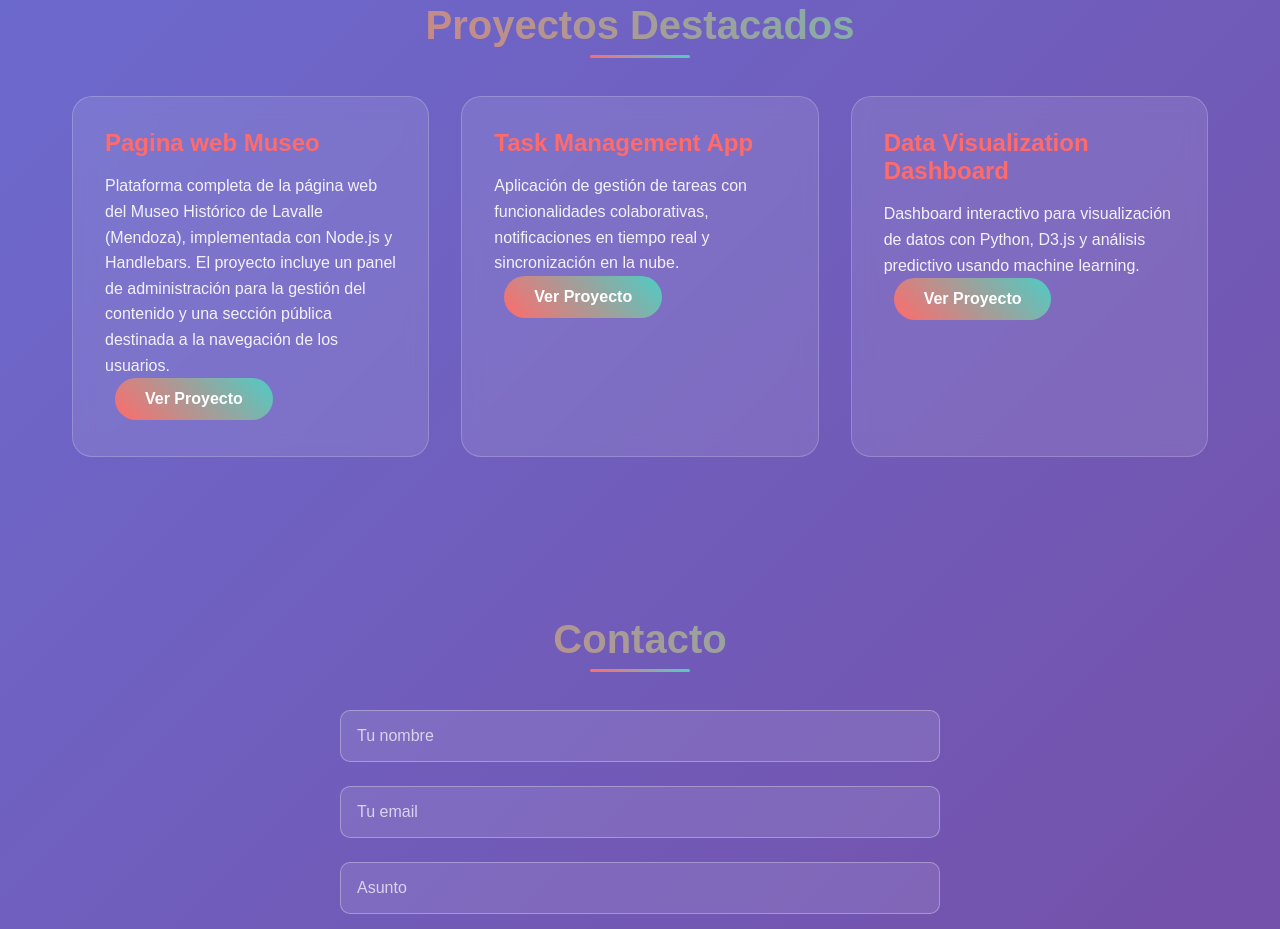
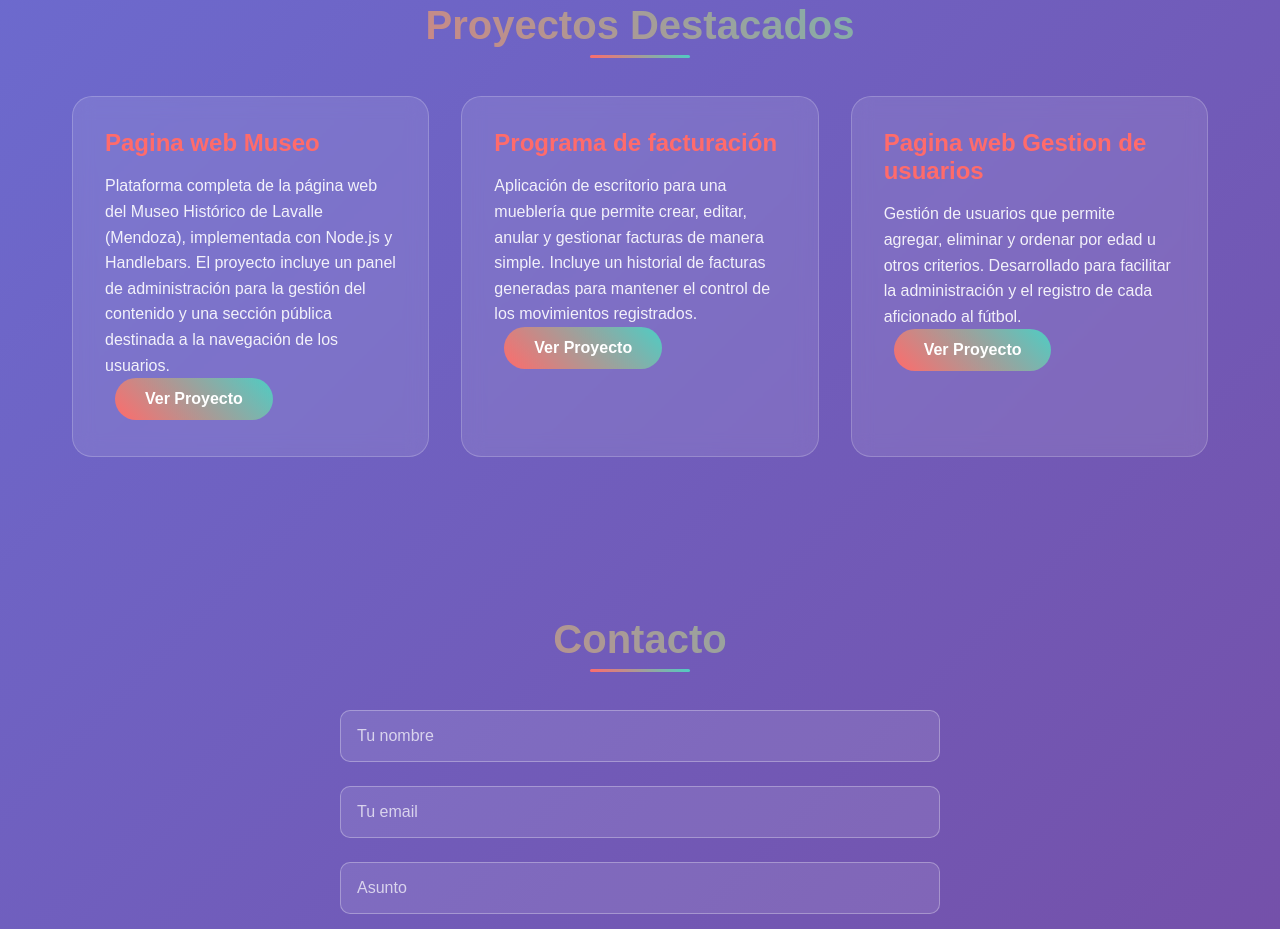
Before and after one commit to LilianaVillca/porfolio, a plain HTML site: page index.html in a window 1280 px wide. Shown: the part 1775-2704 px from the top of the page. Drawn offline with Linux system fonts and the light colour scheme.

Commit message:
Update index.html

```diff
--- a/index.html
+++ b/index.html
@@ -556,17 +556,19 @@
             <div class="card">
                 <h3>Pagina web Museo</h3>
                 <p>Plataforma completa de la página web del Museo Histórico de Lavalle (Mendoza), implementada con Node.js y Handlebars. El proyecto incluye un panel de administración para la gestión del contenido y una sección pública destinada a la navegación de los usuarios.</p>
-                <a href="https://museopagina-production.up.railway.app/" class="btn">Ver Proyecto</a>
+                <!-- <a href="https://museopagina-production.up.railway.app/" class="btn">Ver Proyecto</a> -->
+                <a href="https://museopagina-production.up.railway.app/" class="btn" target="_blank" rel="noopener noreferrer">Ver Proyecto</a>
+
             </div>
             <div class="card">
-                <h3>Task Management App</h3>
-                <p>Aplicación de gestión de tareas con funcionalidades colaborativas, notificaciones en tiempo real y sincronización en la nube.</p>
-                <a href="#" class="btn">Ver Proyecto</a>
+                <h3>Programa de facturación</h3>
+                <p>Aplicación de escritorio para una mueblería que permite crear, editar, anular y gestionar facturas de manera simple. Incluye un historial de facturas generadas para mantener el control de los movimientos registrados.</p>
+                <a href="https://lilianavillca.github.io/Facturacion/" class="btn" target="_blank" rel="noopener noreferrer">Ver Proyecto</a>
             </div>
             <div class="card">
-                <h3>Data Visualization Dashboard</h3>
-                <p>Dashboard interactivo para visualización de datos con Python, D3.js y análisis predictivo usando machine learning.</p>
-                <a href="#" class="btn">Ver Proyecto</a>
+                <h3>Pagina web Gestion de usuarios</h3>
+                <p>Gestión de usuarios que permite agregar, eliminar y ordenar por edad u otros criterios. Desarrollado para facilitar la administración y el registro de cada aficionado al fútbol.</p>
+                <a href="https://lilianavillca.github.io/GestionUsuarios/" class="btn" target="_blank" rel="noopener noreferrer">Ver Proyecto</a>
             </div>
         </div>
     </section>
@@ -594,9 +596,9 @@
 
     <footer class="footer">
         <div class="social-links">
-            <a href="#" title="LinkedIn">💼</a>
-            <a href="#" title="GitHub">🐱</a>
-            <a href="#" title="Email">📧</a>
+            <a href="https://www.linkedin.com/in/liliana-villca-014a09273/" title="LinkedIn">💼</a>
+            <a href="https://github.com/LilianaVillca" title="GitHub">🐱</a>
+            <a href="lilianavillca8@gmail.com" title="Email">📧</a>
         </div>
         <p>&copy; 2025 Liliana Villca. Todos los derechos reservados.</p>
     </footer>
```
